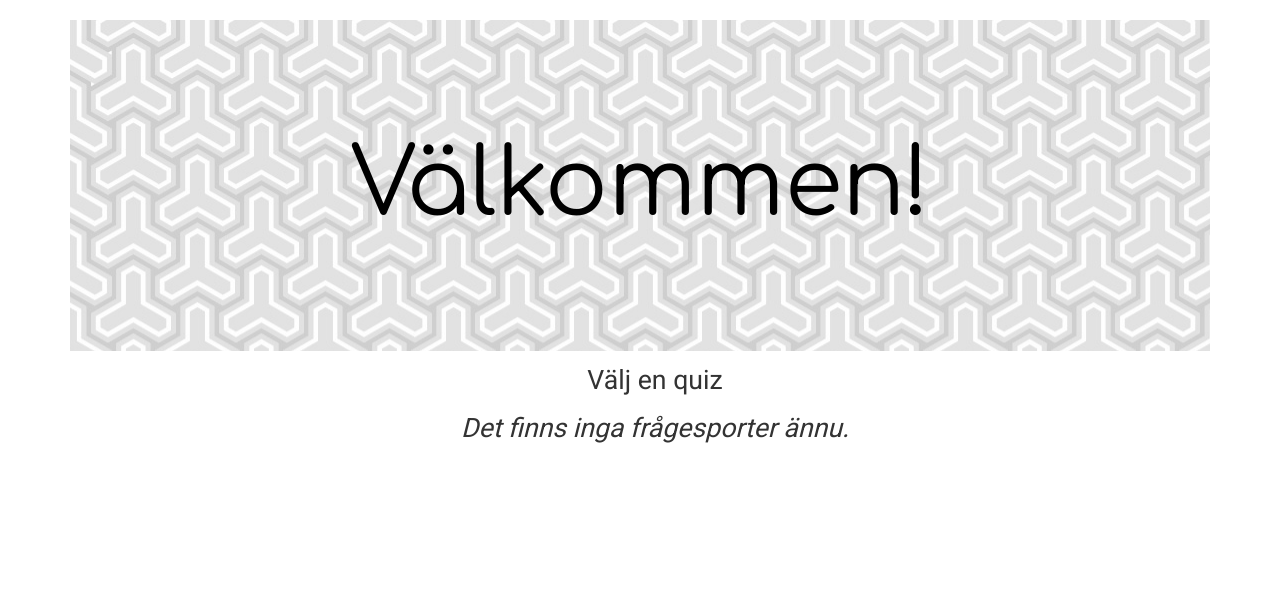
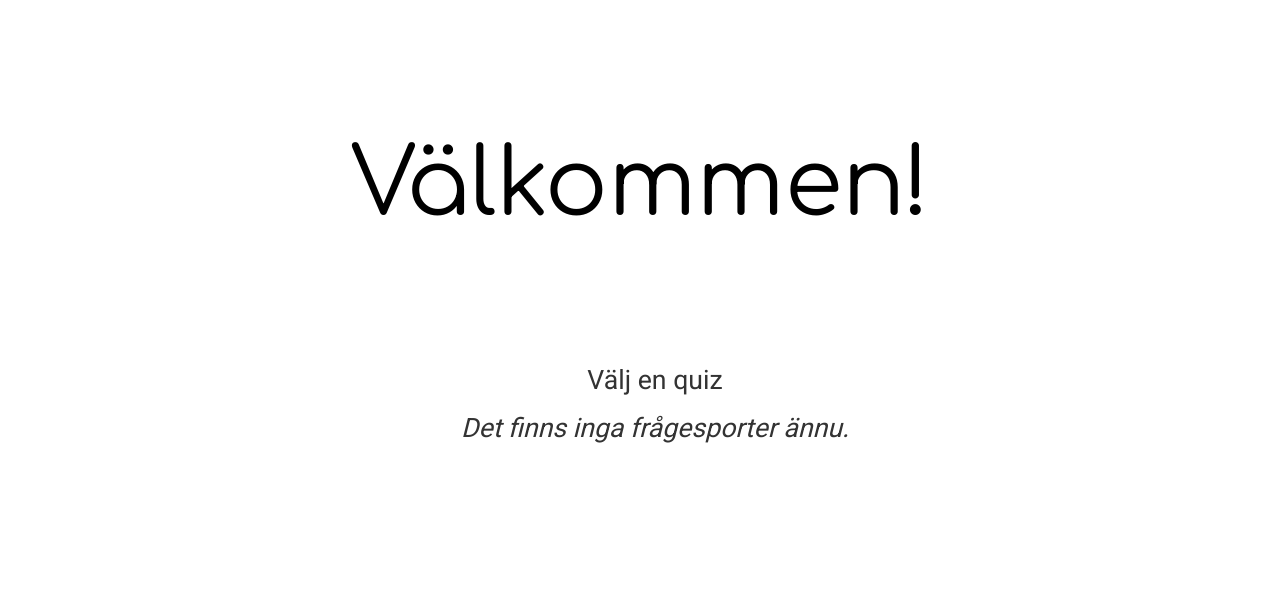
Before and after one commit to hmetsis/quizproject, a Django app: page / in a window 1280 px wide. Shown: the top 591 px of the page. Run offline with Django 3.2, Linux system fonts and the light colour scheme; data that the repository does not hold is empty; some libraries are stand-ins or nearby versions.

Commit message:
style fixes

```diff
--- a/static/quizsida.css
+++ b/static/quizsida.css
@@ -7,7 +7,6 @@ body {
 }
 
 h1 {
-background-image: url("Elegant_Background-18.jpg");
 color: rgb(0, 0, 0);
 font-size: 70pt;
 font-family: Comfortaa;
```
